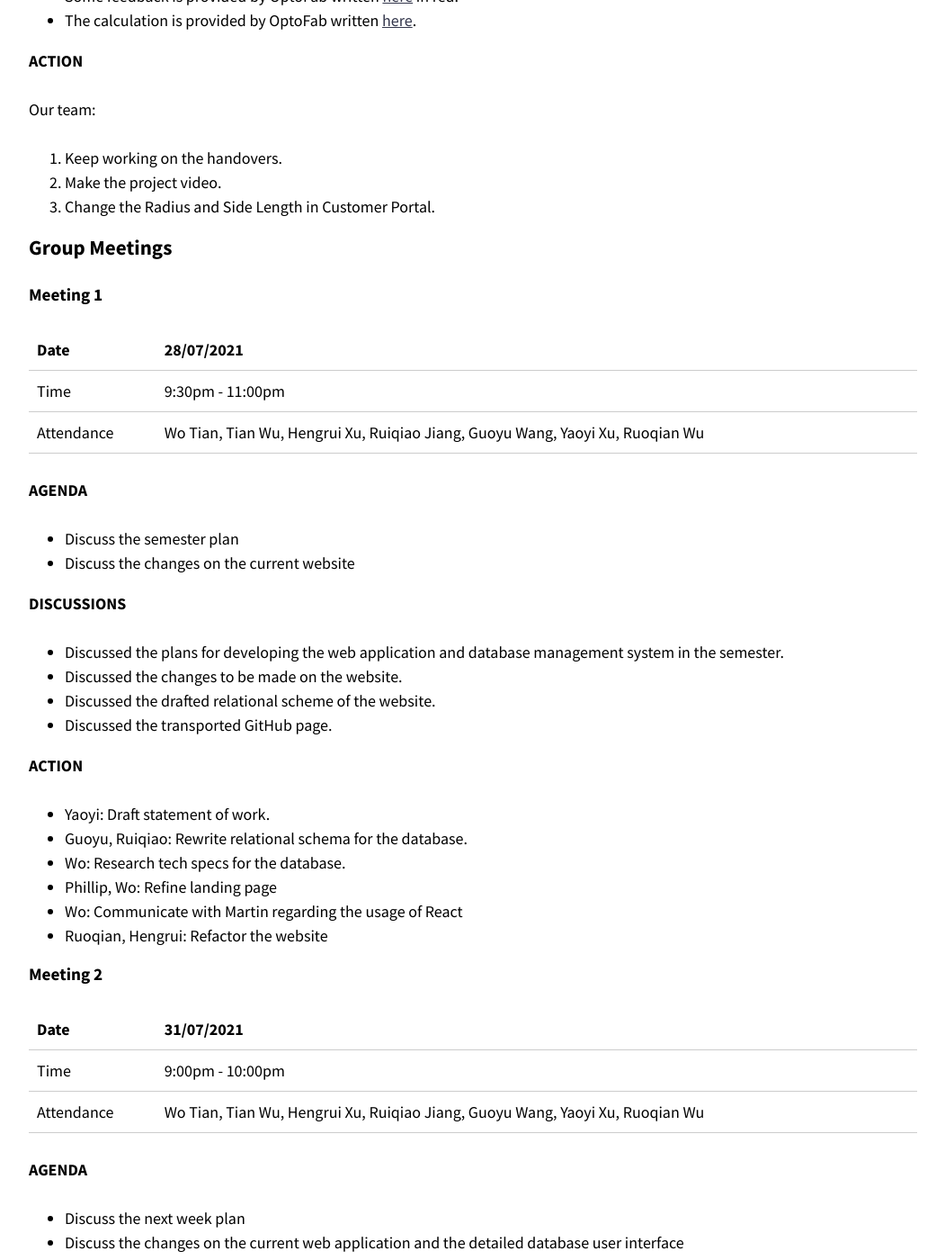
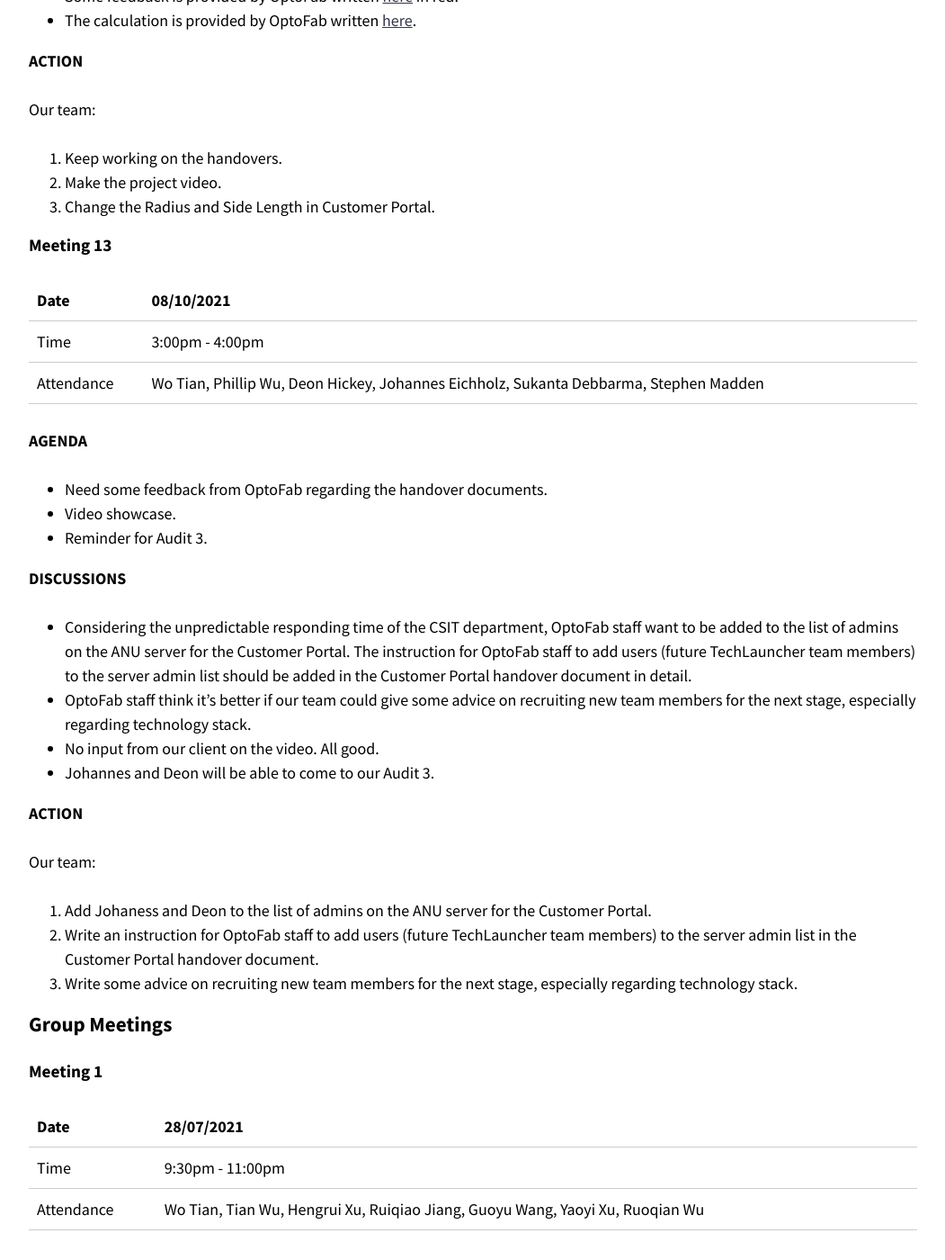
Before and after one commit to optofab/optofab.github.io, a Jekyll site: the page built from meeting_minutes.md, in a window 1280 px wide and 1400 px high, scrolled down 10423 px. Shown: the whole window at 90% size, without its empty margins (114-1165 px from the left). Built offline with Jekyll 4.4.1, drawn with Linux system fonts in a browser that asks for light colours; nearby versions of some CDN libraries; emoji names are drawn with the system emoji font; some of the changed text lies outside the part shown.

Commit message:
Update meeting_minutes.md

```diff
--- a/meeting_minutes.md
+++ b/meeting_minutes.md
@@ -370,6 +370,34 @@ Our team:
 1. Keep working on the handovers.
 2. Make the project video.
 3. Change the Radius and Side Length in Customer Portal.
+
+#### Meeting 13
+
+| Date       | 08/10/2021                                                                            |
+| ---------- | ------------------------------------------------------------------------------------- |
+| Time       | 3:00pm - 4:00pm                                                                       |
+| Attendance | Wo Tian, Phillip Wu, Deon Hickey, Johannes Eichholz, Sukanta Debbarma, Stephen Madden |
+
+**AGENDA**
+
+- Need some feedback from OptoFab regarding the handover documents.
+- Video showcase.
+- Reminder for Audit 3.
+
+**DISCUSSIONS**
+
+- Considering the unpredictable responding time of the CSIT department, OptoFab staff want to be added to the list of admins on the ANU server for the Customer Portal. The instruction for OptoFab staff to add users (future TechLauncher team members) to the server admin list should be added in the Customer Portal handover document in detail.
+- OptoFab staff think it's better if our team could give some advice on recruiting new team members for the next stage, especially regarding technology stack.
+- No input from our client on the video. All good.
+- Johannes and Deon will be able to come to our Audit 3.
+
+**ACTION**
+
+Our team:
+
+1. Add Johaness and Deon to the list of admins on the ANU server for the Customer Portal.
+2. Write an instruction for OptoFab staff to add users (future TechLauncher team members) to the server admin list in the Customer Portal handover document.
+3. Write some advice on recruiting new team members for the next stage, especially regarding technology stack.
 
 ### Group Meetings
 
@@ -1030,3 +1058,24 @@ Our team would like to focus on the followings on this tutorial:
    a. When you use the cloud services, you keep the copyright of everything you own when you're only renting the cloud infrastructure.
 4. Handover document:
    a. Team OptoFab will send a copy of the written handover documents (both website portal and database docs) to Greg for proofreading, and Greg will help us improve the documentations from an experienced ICT practitioner's perspective.
+
+### Shadow team Meetings
+
+#### Meeting 1
+
+| Date       | 05/10/2021                                                                    |
+| ---------- | ----------------------------------------------------------------------------- |
+| Time       | 8:00pm - 9:00pm                                                              |
+| Attendance | Wo Tian, Tian Wu |
+
+**AGENDA**
+
+-
+
+**DISCUSSIONS**
+
+-
+
+**ACTION**
+
+-
```
